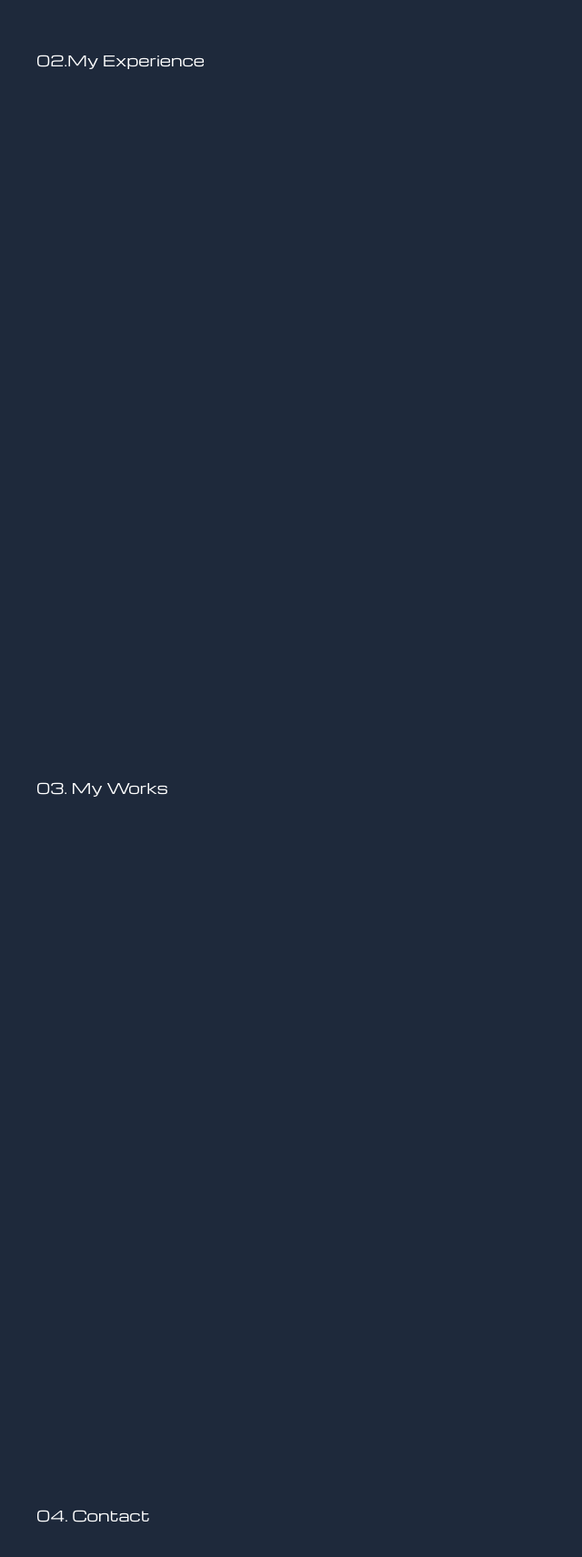
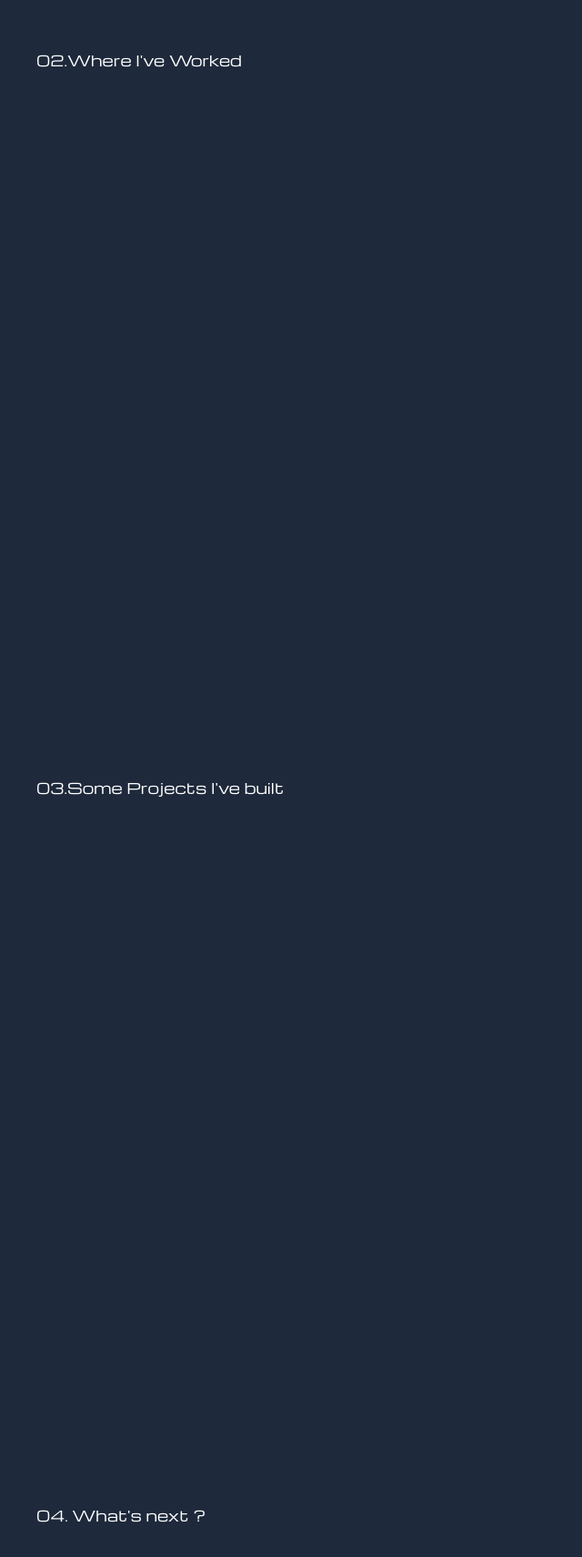
Before and after one commit to WebDevNarayan/Portfolio, a React (Vite) app: page / in a window 1280 px wide. Shown: the part 1746-3458 px from the top of the page at 91% size, without its empty margins (0-640 px from the left). Built offline with nearby package versions, Linux system fonts and the light colour scheme.

Commit message:
HERO SECTION RESPONSIVE: Hero section responsiveness has been improved

```diff
--- a/src/components/Contact.jsx
+++ b/src/components/Contact.jsx
@@ -3,11 +3,13 @@ const Contact = () => {
     <>
       <div id="contact" className="lg:pt-[100px]">
         <div className="">
-                    <h1 className=""><span className="">04.</span> Contact
-                    </h1></div>
+          <h1 className="">
+            <span className="">04.</span> What's next ?
+          </h1>
+        </div>
       </div>
     </>
-    )
-}
+  );
+};
 
-export default Contact
+export default Contact;
--- a/src/components/Content.jsx
+++ b/src/components/Content.jsx
@@ -30,10 +30,10 @@ const Div = styled.div`
 const Content = () => {
   return (
     <Div>
-      <div className="content">
+      <div className="content mt-24 md:mt-10 lg:mt-0">
         <pre className="tag">&lt;&gt;</pre>
 
-        <h1 className="font-mont_alter text-4xl font-bold">
+        <h1 className="font-mont_alter text-2xl lg:text-4xl font-bold">
           <div className="">
             Dura
             <br />
@@ -41,12 +41,13 @@ const Content = () => {
           </div>
           <br />
         </h1>
-        <p className="font-mont w-[35vw]">
-          Hello World! I am a recently graduated student and Front-end Web developer based in Nepal.
+        <p className="font-mont w-[60vw] lg:w-[35vw]">
+          Hello World! I am a recently graduated student and Front-end Web
+          developer based in Nepal.
         </p>
       </div>
-      <pre className="tag mt-1">&lt;/&gt;</pre>
-      <div className="mt-5">
+      <pre className="tag lg:mt-1">&lt;/&gt;</pre>
+      <div className="lg:mt-5 lg:block hidden">
         <GlowButton />
       </div>
     </Div>
--- a/src/components/Experience.jsx
+++ b/src/components/Experience.jsx
@@ -1,11 +1,14 @@
-
-const Experience = ()=>{
-    return(
-        <>
-        <div id="experience" className="lg:pt-[100px]"><div className="">
-            <h1 className=""><span className="">02.</span>My Experience
-            </h1></div></div>
-        </>
-    )
-}
-export default Experience
+const Experience = () => {
+  return (
+    <>
+      <div id="experience" className="lg:pt-[100px]">
+        <div className="">
+          <h1 className="">
+            <span className="">02.</span>Where I've Worked
+          </h1>
+        </div>
+      </div>
+    </>
+  );
+};
+export default Experience;
--- a/src/components/Main.jsx
+++ b/src/components/Main.jsx
@@ -6,7 +6,10 @@ import Social from "./Social";
 const Main = () => {
   return (
     <>
-      <div id="main" className="flex lg:pt-10 justify-between h-[100vh] ">
+      <div
+        id="main"
+        className="lg:flex lg:pt-10 lg:justify-between lg:h-[100vh] "
+      >
         <div className="">
           <Content />
         </div>
--- a/src/components/Navbar.jsx
+++ b/src/components/Navbar.jsx
@@ -53,21 +53,37 @@ const Navbar = () => {
             <div className="flex justify-between gap-5 mr-10`">
               <div className="menu">
                 <ul>
-                  <a href="#about"><span className="text-[#ff6200] text-[14px]">01.</span> About</a>
+                  <a href="#about">
+                    <span className="text-[#ff6200] text-[14px]">01.</span>{" "}
+                    About
+                  </a>
                 </ul>
               </div>
               <div className="menu">
-                <a href="#experience"><span className="text-[#ff6200] text-[14px]">02.</span> Experience</a>
+                <a href="#experience">
+                  <span className="text-[#ff6200] text-[14px]">02.</span>{" "}
+                  Experience
+                </a>
               </div>
 
               <div className="menu">
-                <a href="#work"><span className="text-[#ff6200] text-[14px]">03.</span> Work</a>
+                <a href="#work">
+                  <span className="text-[#ff6200] text-[14px]">03.</span> Work
+                </a>
               </div>
               <div className="menu">
-                <a href="#contact"><span className="text-[#ff6200] text-[14px]">04.</span> Contact</a>
+                <a href="#contact">
+                  <span className="text-[#ff6200] text-[14px]">04.</span>{" "}
+                  Contact
+                </a>
               </div>
               <button className="btn">
-                <a target="_blank" href="https://drive.google.com/drive/folders/1EBQFUQLBeX650h4FJB8r474YSXnMnVHh">Resume</a>
+                <a
+                  target="_blank"
+                  href="https://drive.google.com/drive/folders/1EBQFUQLBeX650h4FJB8r474YSXnMnVHh"
+                >
+                  Resume
+                </a>
               </button>
             </div>
           </div>
@@ -75,7 +91,7 @@ const Navbar = () => {
       </div>
       {showMenu && (
         <div className="fixed inset-0 z-50 flex">
-          <div className="w-64 bg-gray-400 px-4 py-8">
+          <div className="w-64 bg-gray-400 px-4 py-8 text-3xl font-mont_alter font-semibold">
             <div className="flex justify-between mb-6">
               <div className="text-3xl font-semibold">
                 <a href="#">
@@ -94,22 +110,36 @@ const Navbar = () => {
             </div>
             <div className="flex flex-col gap-3 font-semibold">
               <div className="menu">
-                <a href="#about">01. About</a>
+                <a href="#about">
+                  <span className="text-[#ff6200] text-[14px]">01.</span> About
+                </a>{" "}
               </div>
               <div className="menu">
-                <a href="#experience">02. Experience</a>
+                <a href="#experience">
+                  <span className="text-[#ff6200] text-[14px]">02.</span>{" "}
+                  Experience
+                </a>{" "}
               </div>
 
               <div className="menu">
-                <a href="#work">03. Work</a>
+                <a href="#work">
+                  <span className="text-[#ff6200] text-[14px]">03.</span> Work
+                </a>
               </div>
-
               <div className="menu">
-                <a href="#contact">04. Contact</a>
+                <a href="#contact">
+                  <span className="text-[#ff6200] text-[14px]">04.</span>{" "}
+                  Contact
+                </a>
               </div>
-              <btn className="btn">
-                <a target="_blank" href="https://drive.google.com/drive/folders/1EBQFUQLBeX650h4FJB8r474YSXnMnVHh">Resume</a>
-              </btn>
+              <button className="btn ">
+                <a
+                  target="_blank"
+                  href="https://drive.google.com/drive/folders/1EBQFUQLBeX650h4FJB8r474YSXnMnVHh"
+                >
+                  Resume
+                </a>
+              </button>
             </div>
           </div>
         </div>
--- a/src/components/Work.jsx
+++ b/src/components/Work.jsx
@@ -3,11 +3,13 @@ const Work = () => {
     <>
       <div id="work" className="lg:pt-[100px]">
         <div className="">
-                    <h1 className=""><span className="">03.</span> My Works
-                    </h1></div>
+          <h1 className="">
+            <span className="">03.</span>Some Projects I've built
+          </h1>
+        </div>
       </div>
     </>
-    )
-}
+  );
+};
 
-export default Work
+export default Work;
```
Lines whose indentation alone changed are shown as unchanged.
